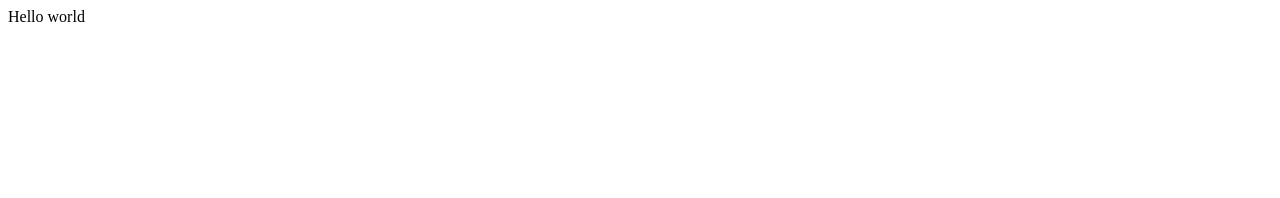
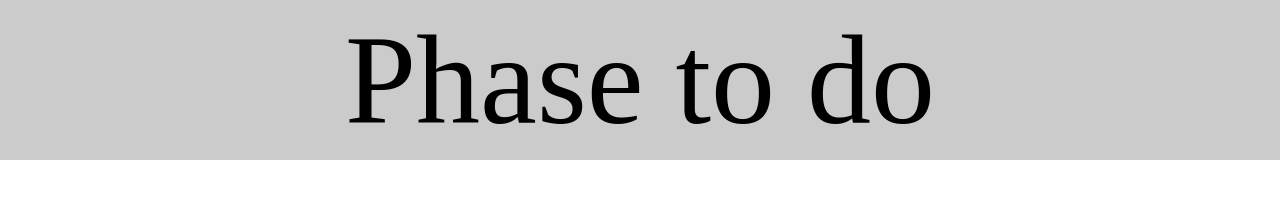
Before and after one commit to premxfreelancer/Phase-to-do, a plain HTML site: page index.html in a window 1280 px wide. Drawn offline with Linux system fonts and the light colour scheme.

Commit message:
header complete

```diff
--- a/index.html
+++ b/index.html
@@ -3,9 +3,24 @@
 <head>
     <meta charset="UTF-8">
     <meta name="viewport" content="width=device-width, initial-scale=1.0">
-    <title>Document</title>
+    <link rel="stylesheet" href="style.css">
+    <title>Phase to do</title>
 </head>
 <body>
-    Hello world
+ <header>
+    <div class="header">Phase to do</div>
+ </header>
+ <main>
+
+
+
+
+
+
+
+
+ </main>
+ <footer></footer>
+
 </body>
 </html>
--- /dev/null
+++ b/style.css
@@ -0,0 +1,14 @@
+* {
+    padding: 0;
+    margin: 0;
+}
+.header {
+    background-color: rgb(203, 203, 203);
+    height: 20vh;
+    width: 100%;
+    display: flex;
+    justify-content: center;
+    align-items: center;
+    font-size: 10vw;
+
+}
```
